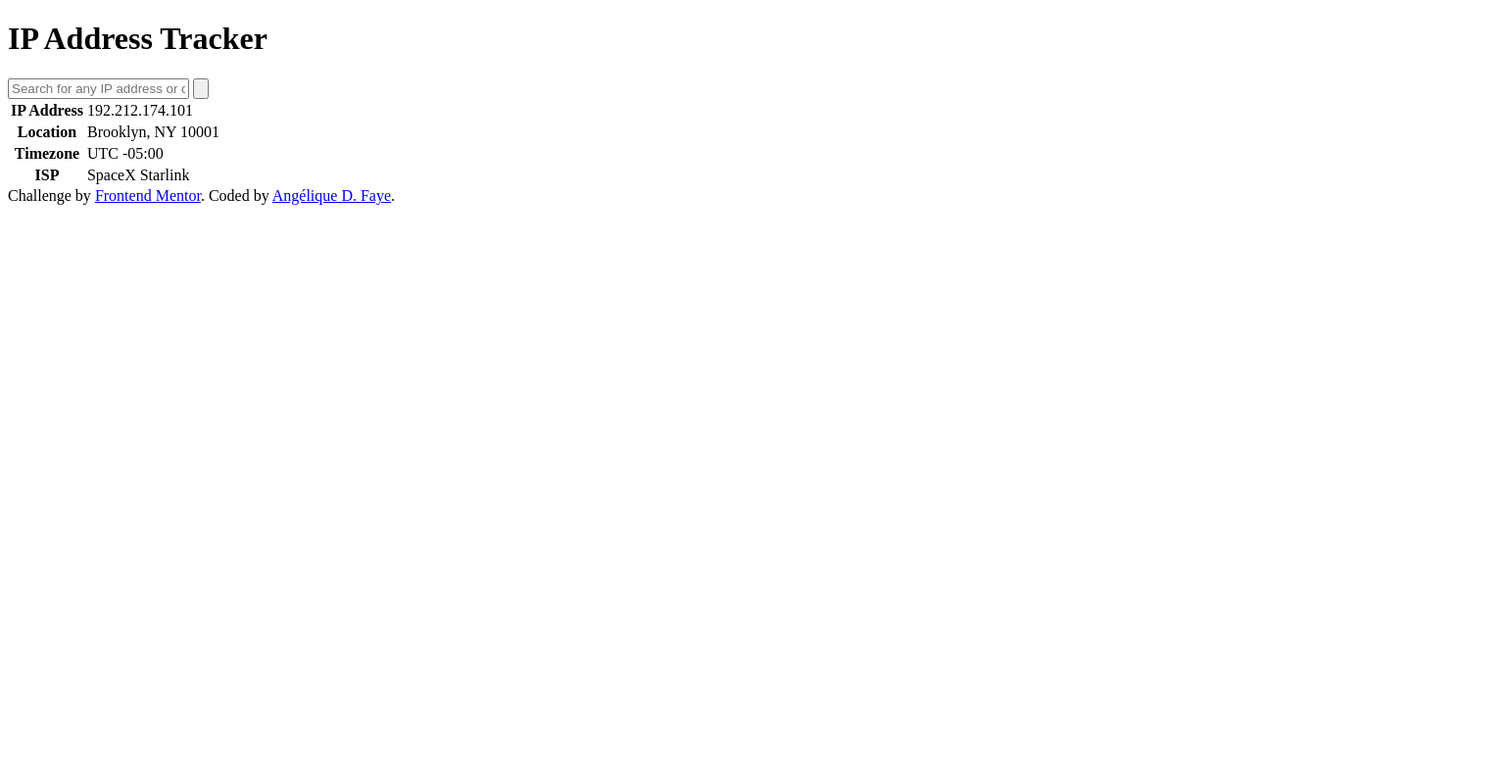
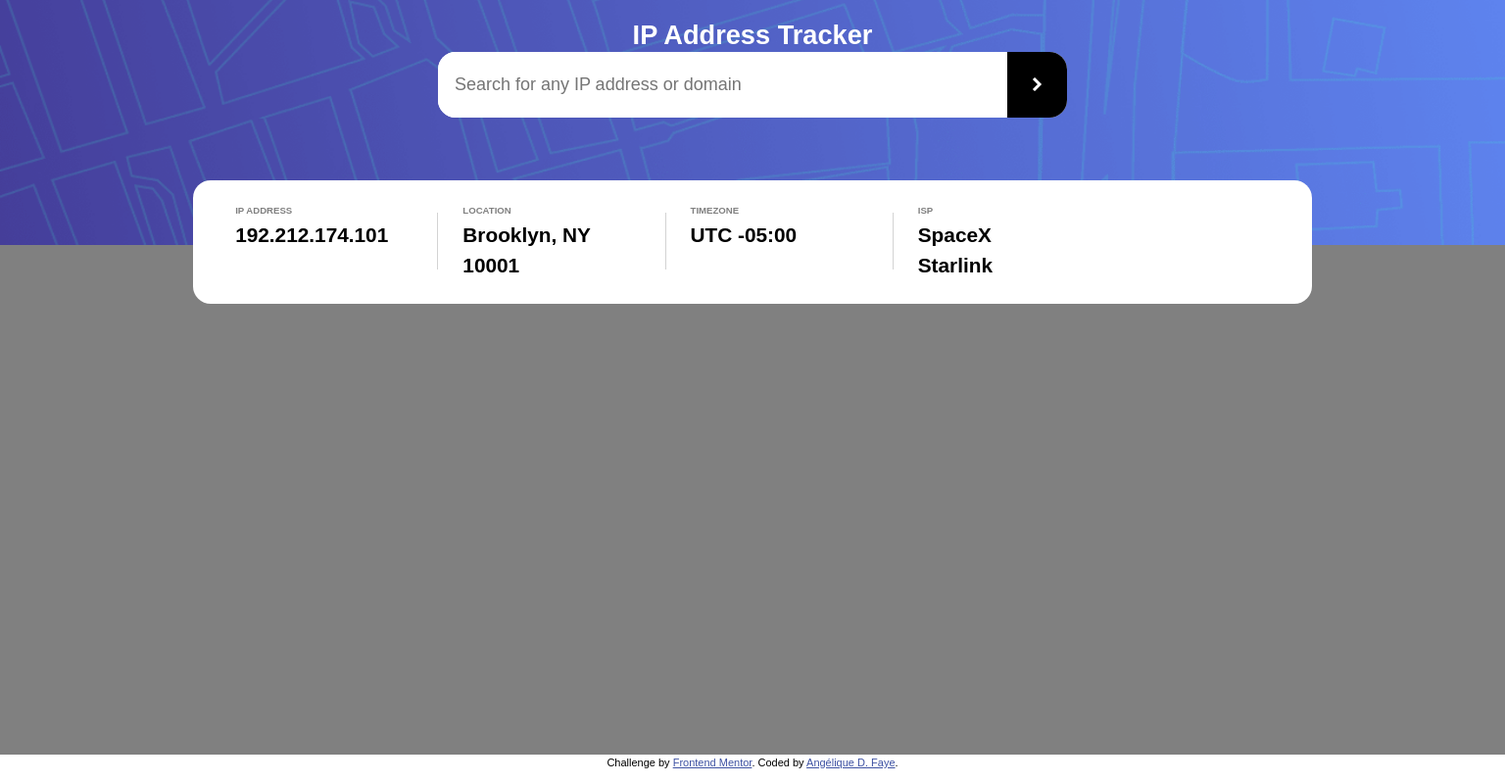
Before and after one commit to AngeliqueDF/ip-address-tracker-app-typescript, a website built with Parcel: page src/index.html in a window 1536 px wide. Shown: the whole page at 98% size. Built offline with nearby package versions, Linux system fonts and the light colour scheme; files whose address does not match are found by name.

Commit message:
added CSS

```diff
--- /dev/null
+++ b/src/css/main.css
@@ -0,0 +1,192 @@
+body{
+  font-family: 'Rubik', sans-serif;
+  font-size: 18px;
+}
+
+header {
+  min-height: 35vh;
+  text-align: center;
+  padding: 1rem;
+  background-image: url(./../images/pattern-bg.png);
+  background-position: center;
+  background-repeat: no-repeat;
+  background-size: cover;
+}
+
+h1 {
+  font-size: 1.5rem;
+  margin-top: 0.4rem;
+  color: white;
+}
+
+main {
+  position: relative;
+  z-index: 1;
+  display: flex;
+  flex-direction: column;
+}
+
+#app,
+form,
+table{
+  margin: 0;
+}
+
+#app {
+  display: flex;
+  flex-direction: column;
+
+  max-width: 95%;
+  margin: 0 auto;
+  padding: 1rem;
+
+  text-align: center;
+
+  position: absolute;
+  z-index: 2;
+
+  top: -41%;
+  left: 0;
+  right: 0;
+}
+
+form,
+table {
+  border-radius: 18px;
+  background-color: white;
+}
+
+form {
+  margin-bottom: 1rem;
+  min-height: 2rem;
+
+  display: flex;
+  justify-content: space-between;
+  align-content: center;
+}
+
+#search-input {
+  border: 1px solid rgba(0,0,0,0%);
+  padding: 1rem 0 1rem 1rem;
+  border-radius: 18px 0 0 18px;
+  flex-basis: 80%;
+}
+
+#search-submit {
+  border-radius: 0 18px 18px 0;
+  border: none;
+  flex-basis: 20%;
+  background-color: black;
+  background-image: url('./../images/icon-arrow.svg');
+  background-repeat: no-repeat;
+  background-size: 0.7rem;
+  background-position: center;
+}
+
+#search-submit:hover {
+  background-color: grey;
+  cursor: pointer;
+}
+
+table {
+  padding: 1.3rem 1rem 0.5rem;
+  font-size: 1.2em;
+}
+
+tbody, tr {
+  display: flex;
+  flex-direction: column;
+}
+
+tr {
+  margin-bottom: 0.8rem;
+}
+
+th {
+  color: grey;
+  text-transform: uppercase;
+  font-size: 0.6rem;
+}
+
+td {
+  font-weight: bold;
+}
+
+#map {
+  height: 65vh;
+  z-index: 1;
+  position: relative;
+  right: 0;
+  left: 0;
+  bottom: 0;
+  max-width: 100%;
+  background-color: grey;
+}
+
+.attribution {
+  font-size: 11px;
+  text-align: center;
+}
+
+.attribution a {
+  color: hsl(228, 45%, 44%);
+}
+
+@media screen and (min-width: 1440px){
+  header {
+    min-height: 31.25vh;
+    text-align: center;
+    padding: 1rem;
+    background-image: url(./../images/pattern-bg.png);
+    background-size: 110% 110%;
+    background-position: -40px -1px;
+  }
+
+  h1 {
+    margin-top: 1rem;
+    font-size: 1.7rem;
+  }
+
+  .search {
+    width: 45%;
+    margin: 0rem auto 4rem;
+  }
+
+  #search-input {
+    flex-basis: 100%;
+  }
+
+  #search-submit {
+    flex-basis: 64px;
+    padding: 2rem 1rem 0.5rem;
+  }
+
+  table {
+    width: 80%;
+    margin: 0 auto;
+  }
+
+  tbody {
+    flex-direction: row;
+  }
+
+  tr {
+    font-size: 1.3rem;
+    padding-right: 4rem;
+    padding-left: 1.5rem;
+    width: 21%;
+    text-align: left;
+    position: relative;
+  }
+
+  tr:not(tr:last-of-type):after {
+    content: "";
+    height: 72%;
+    width: 1px;
+    background-color: lightgrey;
+    position: absolute;
+    right: 0;
+    bottom: 12px;
+  }
+
+}
--- /dev/null
+++ b/src/css/reset.css
@@ -0,0 +1,77 @@
+/* @import url('https://fonts.googleapis.com/css2?family=Rubik:wght@400;500;700&display=swap'); */
+/* MODERN RESET.CSS */
+
+/* Box sizing rules */
+*,
+*::before,
+*::after {
+  box-sizing: border-box;
+}
+
+/* Remove default margin */
+body,
+h1,
+h2,
+h3,
+h4,
+p,
+figure,
+blockquote,
+dl,
+dd {
+  margin: 0;
+}
+
+/* Remove list styles on ul, ol elements with a list role, which suggests default styling will be removed */
+ul[role='list'],
+ol[role='list'] {
+  list-style: none;
+}
+
+/* Set core root defaults */
+html:focus-within {
+  scroll-behavior: smooth;
+}
+
+/* Set core body defaults */
+body {
+  min-height: 100vh;
+  text-rendering: optimizeSpeed;
+  line-height: 1.5;
+}
+
+/* A elements that don't have a class get default styles */
+a:not([class]) {
+  text-decoration-skip-ink: auto;
+}
+
+/* Make images easier to work with */
+img,
+picture {
+  max-width: 100%;
+  display: block;
+}
+
+/* Inherit fonts for inputs and buttons */
+input,
+button,
+textarea,
+select {
+  font: inherit;
+}
+
+/* Remove all animations, transitions and smooth scroll for people that prefer not to see them */
+@media (prefers-reduced-motion: reduce) {
+  html:focus-within {
+   scroll-behavior: auto;
+  }
+
+  *,
+  *::before,
+  *::after {
+    animation-duration: 0.01ms !important;
+    animation-iteration-count: 1 !important;
+    transition-duration: 0.01ms !important;
+    scroll-behavior: auto !important;
+  }
+}
--- a/src/index.html
+++ b/src/index.html
@@ -10,6 +10,11 @@
 
   <title>Frontend Mentor | IP Address Tracker</title>
 
+  <link rel="stylesheet" href="./css/reset.css">
+  <link rel="stylesheet" href="./css/main.css">
+
+  <link rel="stylesheet" href="./../node_modules/leaflet/dist/leaflet.css">
+  <script src="./../node_modules/leaflet/dist/leaflet.js"></script>
 </head>
 
 <body>
```
